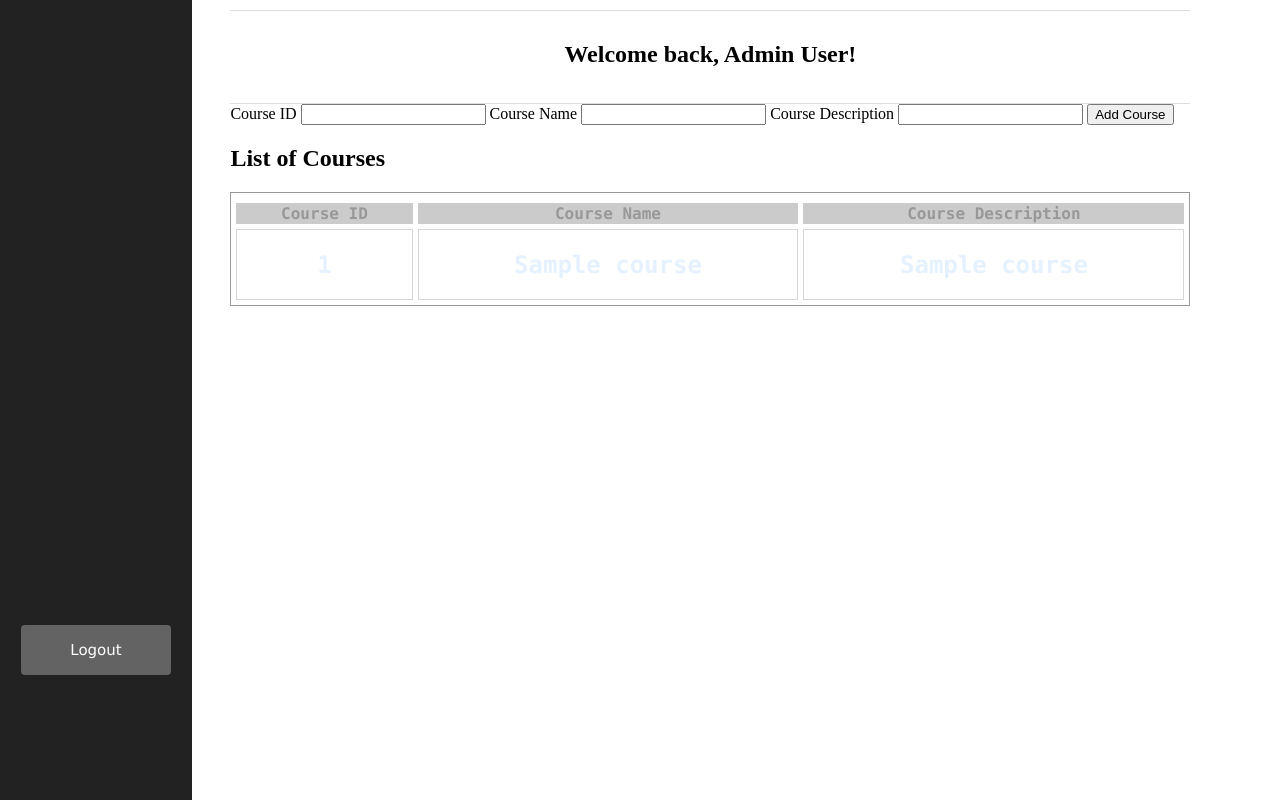
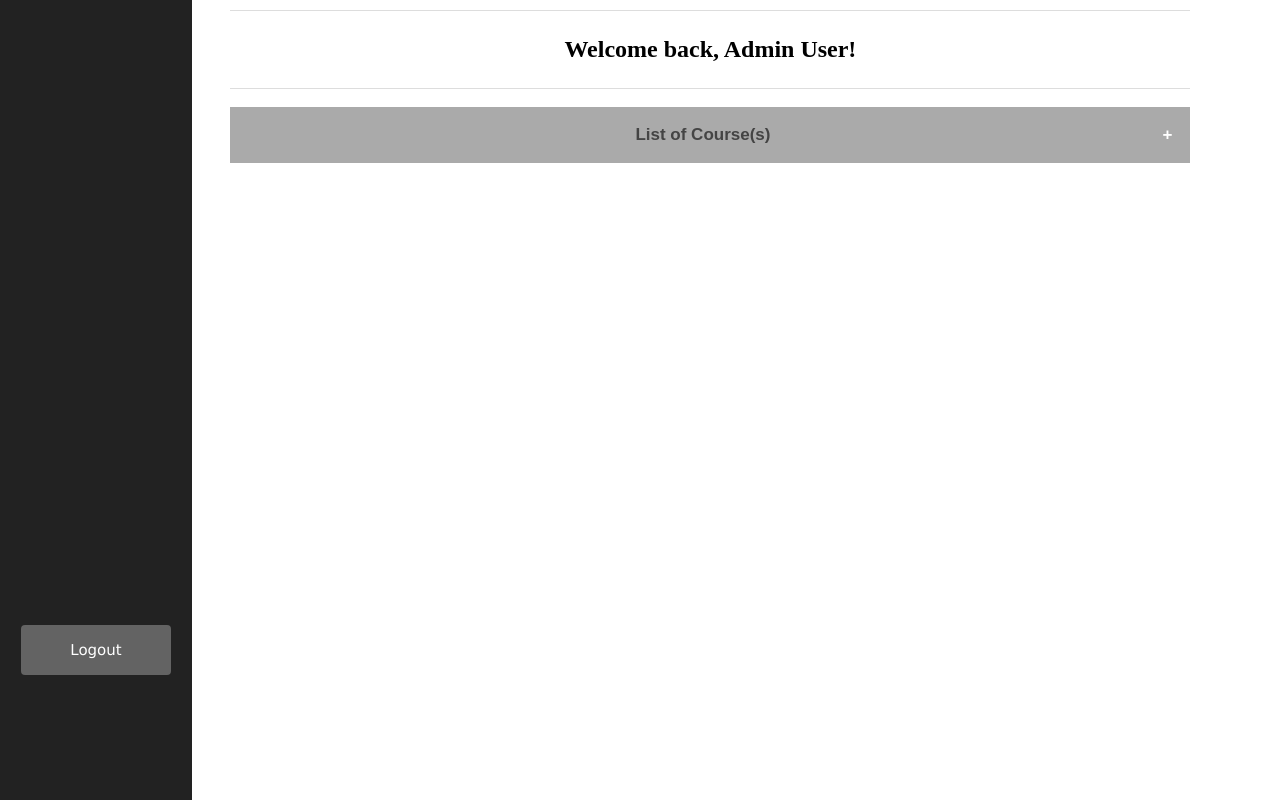
Before and after one commit to nelsonh15/CanvasPathWebApplication, a Flask app: template templates/dashboard-admin.html in a window 1280 px wide. Run offline with Flask 2, Linux system fonts and the light colour scheme; the template is opened without the code that fills it: most values are stand-ins (such as "Sample title", 1, 10 or a date in 2020).

Commit message:
Progress as of 5/16

```diff
--- /dev/null
+++ b/Students - Copy.csv
@@ -0,0 +1,6 @@
+Courses,Courses Name
+CMPEN454,Fundamentals of Computer Vision
+CMPSC497,Introduction to Data Mining
+EE340,Design in Communications
+IST558,Data Mining 2
+STAT414,Introduction to Probability Theory
--- a/app.py
+++ b/app.py
@@ -27,15 +27,17 @@ def admin_dashboard():
     connection = sql.connect('database.db')
     course_list = Administration("course_list")
 
+    error = None
 
-    error = None
     if request.method == 'POST':
-        course_list = CreatingCourses(request.form['CourseID'], request.form['CourseName'], request.form['CourseDescription'])
-        #delete_list = DeletingCourses(request.form['DeleteCourseID'])
-        if course_list:
-            return render_template('dashboard-admin.html', error=error, url=host, course_list=course_list)
-        #elif delete_list:
-        #   return render_template('dashboard-admin.html', error=error, url=host, course_list=course_list, delete_list=delete_list)
+
+        if "AddCourse" in request.form:  # if user clicks on button with name="AddCourse"
+            course_list = CreatingCourses(request.form['CourseID'], request.form['CourseName'],
+                                          request.form['CourseDescription'])
+            return render_template('dashboard-admin.html', url=host, error=error, course_list=course_list)
+        elif "DeleteCourse" in request.form:  # if user clicks on button with name="DeleteCourse"
+            course_list = DeletingCourses(request.form['DeleteCourseID'])
+            return render_template('dashboard-admin.html', url=host, error=error, course_list=course_list)
         else:
             error = 'Invalid input name'
 
@@ -75,6 +77,7 @@ def student_dashboard():
 
     name = getName("for_students")[0][0]
     courses = CheckingInfo("courses") #courses = [('aly8942@lionstate.edu', 'EE320', 1, 'EE212', 1, 'CMPEN454', 2)]
+    capstone_courses = CheckingInfo("capstone")[0] #capstone_courses = ("CMPEN454", "CMPSC497", "EE340", "IST558", "STAT414")
     courses1 = []
     for i in range(1, len(courses[0])):
         courses1.append(courses[0][i]) #courses1 = ['EE320', 1, 'EE212', 1, 'CMPEN454', 2]
@@ -95,7 +98,8 @@ def student_dashboard():
 
     return render_template('dashboard-student.html', url=host, name=name, courses1=courses1,
                            course_information=course_information, professor_information=professor_information,
-                           personal_info=personal_info, grades=grades, all_grades=all_grades)
+                           personal_info=personal_info, grades=grades, all_grades=all_grades,
+                           capstone_courses=capstone_courses)
 
 
 @app.route('/') #home page
@@ -168,6 +172,9 @@ def CheckingInfo(item):
     if item == "courses":
         info = connection.execute('SELECT * FROM Enrolls WHERE Email = ?', [session['email']])
 
+    elif item == "capstone":
+        info = connection.execute('SELECT COURSES FROM Capstone_courses')
+
     elif item == "personal_information":
         info = connection.execute('SELECT Name, Age, Gender, Major, Street, ZipCode FROM Students WHERE Email = ?',
                                   [session['email']])
@@ -195,6 +202,7 @@ def CreatingAssignments(first_name, last_name):
     cursor = connection.execute('SELECT * FROM users;')
 
     return cursor.fetchall()
+
 
 def CreatingCourses(course_id, course_name, course_description):
     connection = sql.connect('database.db')
@@ -226,6 +234,7 @@ def GenerateCourseExams(course_teaching):
     list_of_exams = connection.execute('SELECT exam_no FROM Exams WHERE course_id= ?', [course_teaching])
     return list_of_exams.fetchall()
 
+
 def Administration(item):
     connection = sql.connect('database.db')
 
@@ -234,5 +243,6 @@ def Administration(item):
 
     return info.fetchall()
 
+
 if __name__ == '__main__':
     app.run(debug=True)
--- a/static/css/dashboard-admin.css
+++ b/static/css/dashboard-admin.css
@@ -1,3 +1,7 @@
+html {
+  overflow-y: scroll;
+}
+
 body {
 	margin: 0px;
 }
@@ -45,29 +49,89 @@ body {
 }
 
 .welcome_back_div {
-    border-bottom: 1px solid #ddd;
+    border-bottom: 1px solid #dddddd;
     border-top: 1px solid #ddd;
     margin-top: 10px;
-    padding: 10px 0 15px;
+    padding: 5px 0 5px;
     text-align: center;
 }
 
-table, td {
-	border-spacing: 5px;
-	border: 1px solid black;
+.collapsible_course_list {
+    background-color: #aaaaaa;
+    color: #444;
+    cursor: pointer;
+    padding: 18px;
+    width: 100%;
+    border: none;
+    text-align: center;
+    outline: none;
+    font-size: 17px;
+}
+
+.collapsible_course_list:hover {
+    background-color: #cccccc;
+    transition: 0.5s;
+    opacity: 40%;
+}
+
+.content {
+    padding: 0 18px;
+	overflow: hidden;
+    display: none;
+	background-color: #f5f5f5;
+    position: relative;
+
+}
+
+.collapsible_course_list:after {
+  content: '\002B';
+  color: white;
+  font-weight: bold;
+  float: right;
+  margin-left: 5px;
+}
+
+.active:after {
+  content: "\2212";
+}
+
+.course_inputs {
+    background-color: #d2cccb;
+    padding: 4px 4px 4px 4px;
+}
+
+.AddCourseButton {
+    right: 30px;
+}
+
+table {
+    font-family: "Trebuchet MS", Arial, Helvetica, sans-serif;
+}
+
+td {
+    border-spacing: 1px;
+    border: 1px solid #ddd;
 	text-align: center;
-    color: #5ca8ff;
-    font-family: 'Consolas', 'Monaco', 'Bitstream Vera Sans Mono', monospace;
-    opacity: 40%;
-    transition: 0.3s;
+    padding: 5px;
 }
 
 th {
-    color: Black;
-    background-color: gray;
+    color: #ffffff;
+    background-color: #2573c0;
+    padding-top: 12px;
+    padding-bottom: 12px;
+    text-align: center;
 }
 
-td:hover {
+tr {
+    color: #5ca8ff;
+}
+
+tr:nth-child(even) {
+    background-color: #d9d9d9;
+}
+
+tr:hover {
     background-color: gray;
-    color: #c6f8ff;
+    color: white;
 }
--- /dev/null
+++ b/static/javascript/dashboard-admin.js
@@ -0,0 +1,18 @@
+var coll = document.getElementsByClassName("collapsible_course_list");
+var i;
+
+collapsible(coll, i);
+
+function collapsible(coll, i) {
+  for (i = 0; i < coll.length; i++) {
+    coll[i].addEventListener("click", function () {
+      this.classList.toggle("active");
+      var content = this.nextElementSibling;
+      if (content.style.display === "block") {
+        content.style.display = "none";
+      } else {
+        content.style.display = "block";
+      }
+    });
+  }
+}
--- a/templates/dashboard-admin.html
+++ b/templates/dashboard-admin.html
@@ -19,64 +19,63 @@
                     <div class="welcome_back_div">
                         <h1><b> Welcome back, Admin User! </b></h1>
                     </div>
-
                 </section>
 
+                <br>
+
                 <section id="course_list">
-
-                    <form action="{{url_for('admin_dashboard')}}" method="POST">
-
+                    <div>
+                        <button class="collapsible_course_list"><b>List of Course(s)</b></button>
+                        <div class="content">
+                            <br>
+                            <div class="course_inputs">
+                                <form action="{{ url_for('admin_dashboard') }}" method="POST">
                                     <label for="CourseID">Course ID</label>
                                         <input type="text" name="CourseID" required>
                                     <label for="CourseName">Course Name</label>
                                         <input type="text" name="CourseName" required>
                                     <label for="CourseDescription"> Course Description</label>
                                         <input type="text" name="CourseDescription" required>
+                                        <button class="AddCourseButton" type="submit" name="AddCourse">Add Course</button>
+                                </form>
+                            </div>
 
-                        <button type="submit">Add Course</button>
-                    </form>
-<!--
-                    <form action="" method="POST">
+                            <br>
 
+                            <div class="course_inputs">
+                                <form action="{{ url_for('admin_dashboard') }}" method="POST">
                                     <label for="DeleteCourseID">Course ID</label>
                                         <input type="text" name="DeleteCourseID" required>
 
-                        <button type="submit">Delete Course</button>
+                                        <button type="submit" name="DeleteCourse">Delete Course</button>
                                 </form>
--->
+                            </div>
+
                             <div class="course_table_div">
                                 <table class="course_table" style="width:100%">
-                            <thead>
-                                <tr>
-                                    <h1> List of Courses</h1>
-                                </tr>
-                            </thead>
-
-                            <tbody>
                                     <tr>
                                         <th> Course ID </th>
                                         <th> Course Name </th>
                                         <th> Course Description </th>
                                     </tr>
 
+                                    <br>
+
                                     {% for courses in course_list %}
                                         <tr>
-                                        <td><h1><b> {{ courses[0] }} </b></h1></td>
-                                        <td><h1><b> {{ courses[1] }} </b></h1></td>
-                                        <td><h1><b> {{ courses[2] }} </b></h1></td>
+                                            <td><b> {{ courses[0] }} </b></td>
+                                            <td><b> {{ courses[1] }} </b></td>
+                                            <td><b> {{ courses[2] }} </b></td>
                                         </tr>
                                     {% endfor %}
-                            </tbody>
                                 </table>
-
+                            </div>
+                        </div>
                     </div>
                 </section>
-
-
-
-
             </div>
         </div>
 
+    <script src="../static/javascript/dashboard-admin.js"></script>
     </body>
 </html>
```
Also changed, not shown: static/css/dashboard-student.css (+96 -8 lines), templates/dashboard-student.html (+32 -16 lines), database.db. Lines whose indentation alone changed are shown as unchanged.
